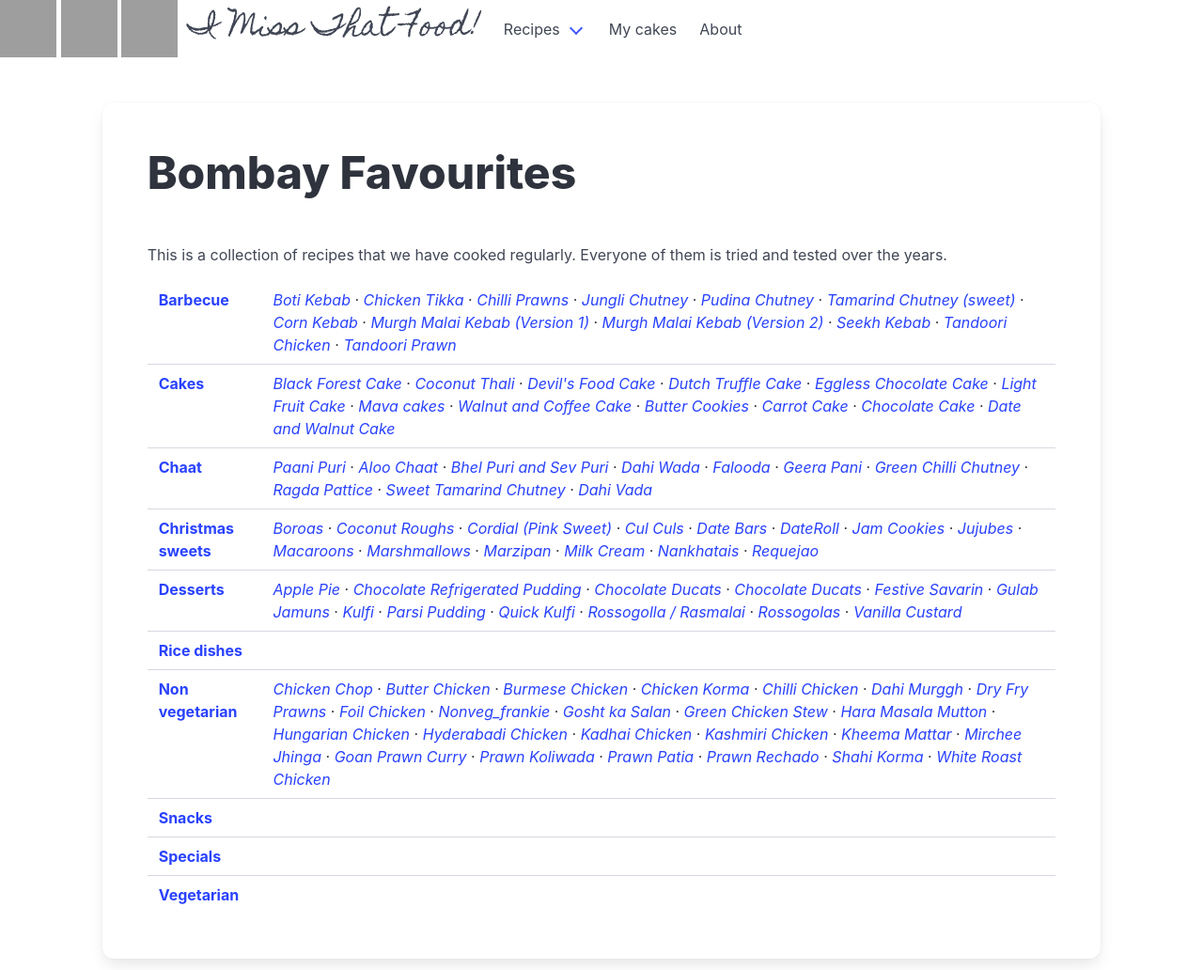
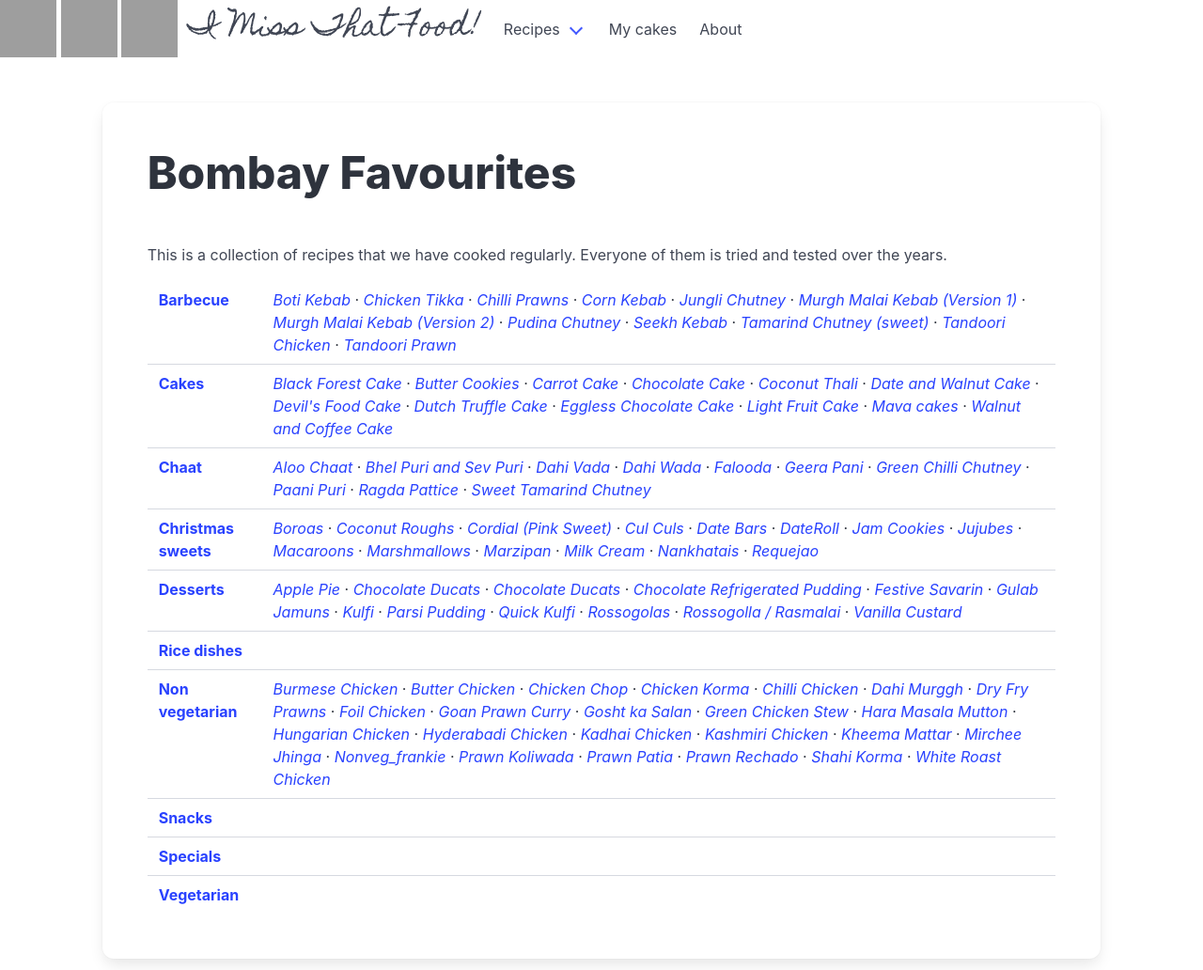
Before and after one commit to imissthatfood/imissthatfood.github.io, a Jekyll site: the page built from _pages/bombay.md, in a window 1280 px wide. Shown: the whole page at 94% size. Built offline with Jekyll 4.4.1, drawn with Linux system fonts in a browser that asks for light colours; grey boxes are pictures that could not be loaded.

Commit message:
fix alphabetization

```diff
--- a/_layouts/category.html
+++ b/_layouts/category.html
@@ -8,7 +8,8 @@ layout: default
 
 <br />
 <div class='grid'>
-   {% for recipe in site.recipes | sort: "title" %}
+   {% assign cat_recipes = site.recipes | sort: "title"%}
+   {% for recipe in cat_recipes %}
    {% if recipe.section == page.section and recipe.category == page.category %}
    <div class="cell">
       <a href="{{ recipe.url }}"> {{ recipe.title }}</a>
--- a/_layouts/section.html
+++ b/_layouts/section.html
@@ -12,8 +12,8 @@ layout: default
                <a href ='{{bcat[0]}}'>{{ bcat[1] }}</a>
             </th>
             <td>
-               {% assign cat_recipes = site.recipes | where: 'category', bcat[0] %}
-               {% for recipe in cat_recipes | sort: "title" %}
+               {% assign cat_recipes = site.recipes | where: 'category', bcat[0] | sort: "title"%}
+               {% for recipe in cat_recipes %}
                <i> <a href="{{ recipe.url }}">
                {{ recipe.title }} </a></i>
                {% unless forloop.last %}
```
